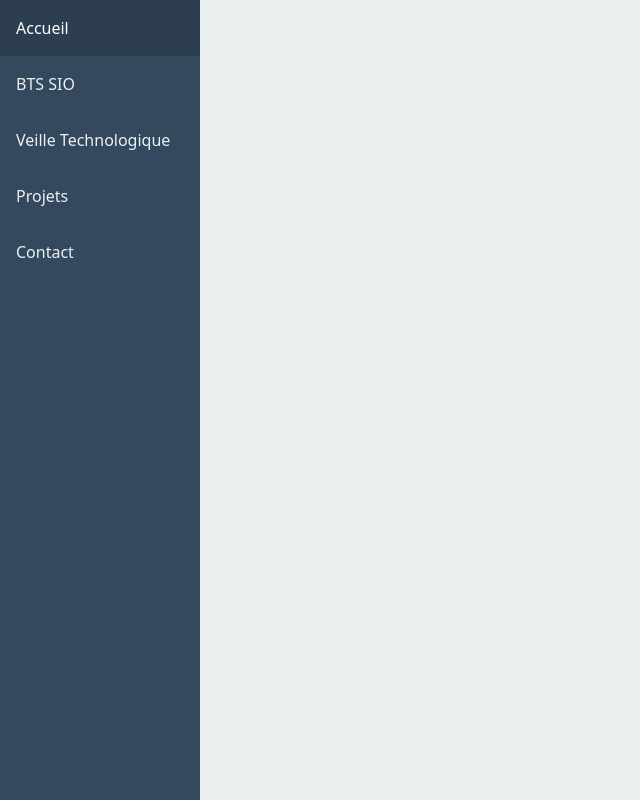
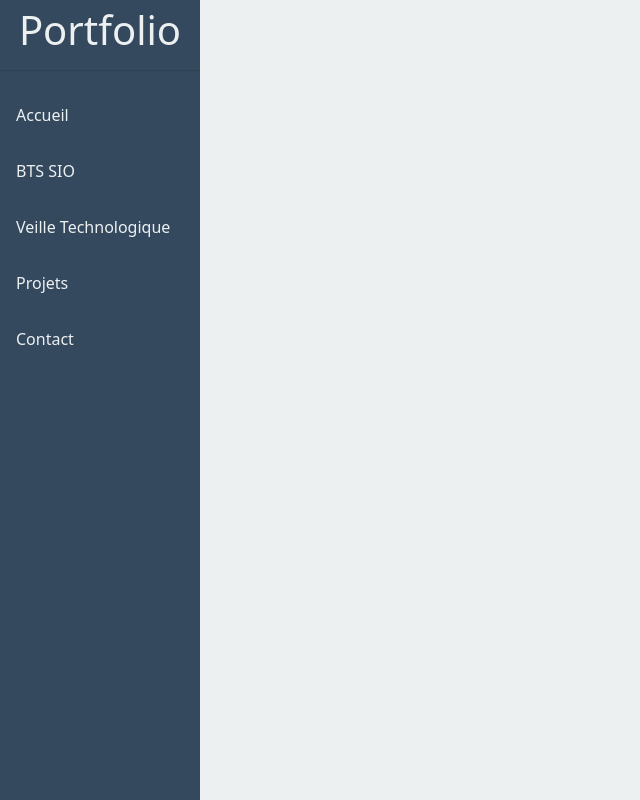
Before and after one commit to LenyBl/Portfolio, a CodeIgniter 4 app: template app/Views/templates/header.php in a window 1280 px wide. Shown: the whole page, without its empty margins (0-640 px from the left). Run offline with PHP 8.4 and a stand-in for CodeIgniter, Linux system fonts and the light colour scheme; the template is opened without the code that fills it, so the values that code supplies are empty; some libraries are stand-ins or nearby versions.

Commit message:
title sidebar

```diff
--- a/app/Views/templates/header.php
+++ b/app/Views/templates/header.php
@@ -14,6 +14,8 @@
 <body>
 
     <div class="sidebar">
+        <h1>Portfolio</h1>
+        <hr>
         <a href="<?= base_url('/') ?>">Accueil</a>
         <a href="#news">BTS SIO</a>
         <a href="#contact">Veille Technologique</a>
--- a/public/inc/style.css
+++ b/public/inc/style.css
@@ -35,6 +35,12 @@ div.content {
   height: 1000px;
 }
 
+.sidebar h1 {
+  color: #ecf0f1;
+  text-align: center;
+  margin-top: 3%;
+}
+
 /* On screens that are less than 700px wide, make the sidebar into a topbar */
 @media screen and (max-width: 700px) {
   .sidebar {
```
